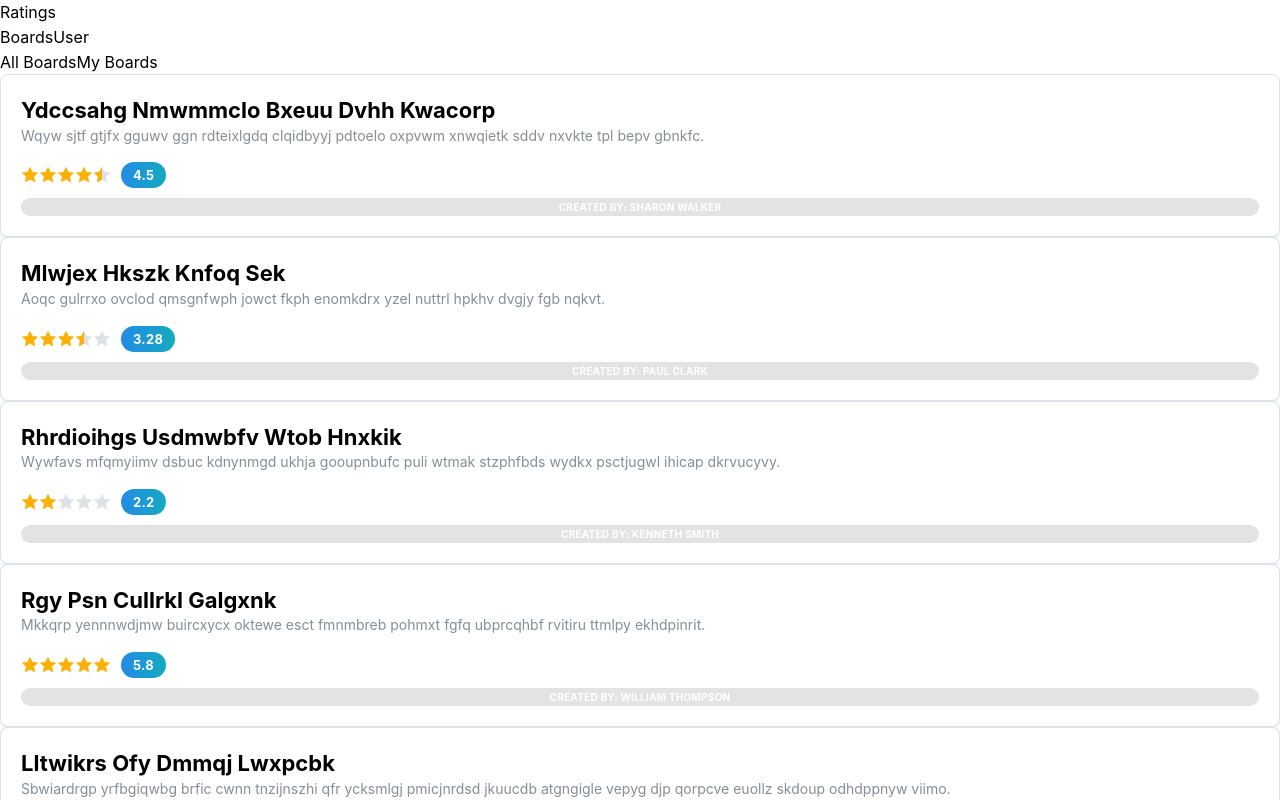
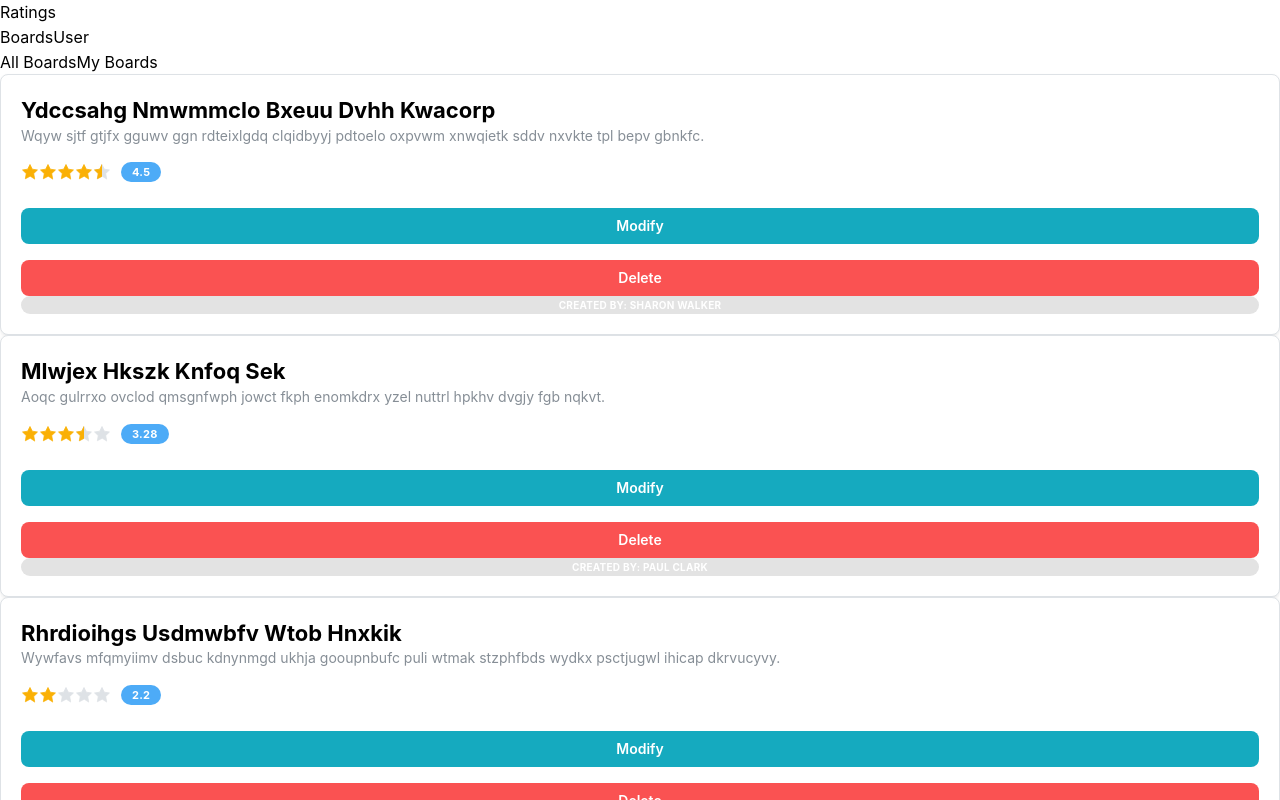
Before and after one commit to wzy1935/ratings_fe, a React (Vite) app: page /board in a window 1280 px wide. Both pictures are taken after a click on the button "My Boards". Shown: the top 800 px of the page. Built offline with nearby package versions, Linux system fonts and the light colour scheme.

Commit message:
update  Authentication of boardpage

```diff
--- a/src/components/BoardCard.jsx
+++ b/src/components/BoardCard.jsx
@@ -24,73 +24,37 @@ export default function BoardCard({ boardData, onDelete, onModify }) {
     };
 
     return (
-        <div className="px-8 mb-10 w-full sm:w-1/2 md:w-1/3 lg:w-1/3 xl:w-1/3">
+      <div className="mb-10 px-4 w-full sm:w-1/2 md:w-1/3 lg:w-1/4">
+      <Card shadow="sm" padding="lg" radius="md" withBorder>
 
-          <Card shadow="sm" padding="lg" radius="md" withBorder>
         <Link to={`/rating/${boardData.board_id}`}>
-              <Title order={3} className="line-clamp-1" >{boardData.title}</Title>
+          <Title order={3} className="line-clamp-1 text-gray-600">{boardData.title}</Title>
         </Link>
-            <Text size="sm" c="dimmed" className="line-clamp-3 min-h-15">
+
+        <Text size="sm" c="gray" className="line-clamp-3 min-h-15 mt-2">
           {boardData.description}
         </Text>
 
         <Group gap="xs" mt="md" mb="xs">
           <Rating value={boardData.overall_score} fractions={2} readOnly />
-              <Badge size="lg"
-                     variant="gradient"
-                     gradient={{ from: 'blue', to: 'cyan', deg: 90 }}
-              >
+          <Badge size="md" color="blue.4">
             {boardData.overall_score}
           </Badge>
         </Group>
 
-            {/* modify board */}
-            {/* <Text>Scores: {boardData.scores.join(', ')}</Text> */}
+        {/* modify button */}
         {onModify && (
-              <Button
-                color="cyan"
-                fullWidth
-                mt="md"
-                radius="md"
-                onClick={() => handleModifyClick()}
-              >
+          <Button variant="filled" color="cyan" fullWidth mt="md" radius="md" onClick={handleModifyClick}>
             Modify
           </Button>
         )}
         <div className="flex flex-row flex-wrap justify-center">
-            <Modal
-              className="p-4"
-              opened={modifyBoard}
-              onClose={() => setModifyBoard(false)}
-              title= "Modify Board"
-            >
+          <Modal className="p-4" opened={modifyBoard} onClose={() => setModifyBoard(false)} title="Modify Board">
             <form className="space-y-4" onSubmit={handleFormSubmit}>
-
-                <Textarea className="w-full p-2"
-                  label="Board Title"
-                  placeholder="Enter board title"
-                  variant="filled"
-                  value={newTitle}
-                  onChange={(e) => setNewTitle(e.target.value)}
-                  autosize
-                  minRows={1}
-                  maxRows={4}
-                />
-                <Textarea className="w-full p-2"
-                  label="Board Description"
-                  placeholder="Enter board description"
-                  variant="filled"
-                  value={newDescription}
-                  onChange={(e) => setNewDescription(e.target.value)}
-                  autosize
-                  minRows={3}
-                  maxRows={6}
-                />
+              <Textarea className="w-full p-2" label="Board Title" placeholder="Enter board title" variant="filled" value={newTitle} onChange={(e) => setNewTitle(e.target.value)} autosize minRows={1} maxRows={4} />
+              <Textarea className="w-full p-2" label="Board Description" placeholder="Enter board description" variant="filled" value={newDescription} onChange={(e) => setNewDescription(e.target.value)} autosize minRows={3} maxRows={6} />
               <div className="flex justify-center">
-                  <Button
-                    variant="filled" color="cyan"
-                    className="text-white font-bold py-2 px-4 rounded hover:bg-gray-400" type="submit"
-                  >
+                <Button variant="filled" color="cyan" className="text-white font-bold py-2 px-4 rounded hover:bg-gray-400" type="submit">
                   UPDATE
                 </Button>
               </div>
@@ -98,22 +62,16 @@ export default function BoardCard({ boardData, onDelete, onModify }) {
           </Modal>
         </div>
 
+        {/* delete button */}
         {onDelete && (
-              <Button
-                color="red"
-                fullWidth
-                mt="md"
-                radius="md"
-                onClick={() => onDelete(boardData.board_id)}
-              >
+          <Button variant="filled" color="red" fullWidth mt="md" radius="md" onClick={() => onDelete(boardData.board_id)}>
             Delete
           </Button>
         )}
 
         <Badge color="rgba(227, 227, 227, 1)" size="sm" className="mt-2" fullWidth>Created by: {boardData.creator.user_name}</Badge>
+      </Card>
+    </div>
 
-          </Card>
-
-      </div>
     );
   }
--- a/src/components/Footer.jsx
+++ b/src/components/Footer.jsx
@@ -3,7 +3,7 @@ import { FaGithubSquare } from "react-icons/fa";
 
 export default function FooterSocial() {
   return (
-    <div className="mt-30 border-t border-gray-200">
+    <div className="mt- border-t border-gray-200">
       <Container className="flex justify-between items-center pt-10 pb-10">
         {/* <MantineLogo size={28} /> */}
         <Group gap={0} className="flex items-center justify-end" justify="flex-end" wrap="nowrap">
--- a/src/pages/BoardPage.jsx
+++ b/src/pages/BoardPage.jsx
@@ -26,7 +26,7 @@ export default function BoardPage() {
   const [currentPage, setCurrentPage] = useState(1);
 
   const [userId, setUserId] = useState(-1);
-  const [role, setRole] = useState('BASE');
+  const [role, setRole] = useState('USER');
 
   const entriesPerPage = 12;
   const [pages, setPages] = useState(0);
@@ -164,10 +164,19 @@ export default function BoardPage() {
     }
   };
 
-  // Placeholder for My Board click event handler
-  // const handleMyBoardClick = () => {
-  //   fetchBoardlists(userId, currentPage, entriesPerPage);  // Load user-specific boards
-  // };
+  const handleMyBoardsClick = () => {
+    if (role === 'BASE') {
+      // 对于 'base' 用户的操作
+      notifications.show({
+        title: 'Access Denied',
+        color: 'red',
+        message: 'Please register/login first.',
+      });
+    } else if (role === 'USER') {
+      fetchBoardlists(currentPage, entriesPerPage, userId);
+      setCurrentBoards('my');
+    }
+  };
 
 
 
@@ -186,7 +195,7 @@ export default function BoardPage() {
           </button>
           {/* my boards */}
           <button
-            onClick={() => { fetchBoardlists(currentPage, entriesPerPage,userId); setCurrentBoards('my'); }}
+            onClick={handleMyBoardsClick}
             className={`px-4 py-2 text-sm font-bold ${currentBoards === 'my' ? 'bg-gray-700 text-white' : 'bg-gray-200 text-black hover:bg-gray-300'} rounded-r-full`}
           >
             My Boards
@@ -204,8 +213,8 @@ export default function BoardPage() {
               boardData={boardData}
               // onModify={modifyBoard}
               // onDelete={deleteBoard}
-              onModify={(currentBoards === 'my' && boardData.creator.user_id === userId)||(role ==='ADMIN') ? modifyBoard : null}
-              onDelete={(currentBoards === 'my' && boardData.creator.user_id === userId)||(role ==='ADMIN') ? deleteBoard : null}
+              onModify={(currentBoards === 'my' && boardData.creator.user_id == userId)||(role ==='ADMIN') ? modifyBoard : null}
+              onDelete={(currentBoards === 'my' && boardData.creator.user_id == userId)||(role ==='ADMIN') ? deleteBoard : null}
             />
         ))}
         </div>
@@ -213,6 +222,7 @@ export default function BoardPage() {
 
 
       {/* add board */}
+      { (role === 'USER' || role === 'ADMIN') && (
       <button
       onMouseEnter={() => setHover(true)}
       onMouseLeave={() => setHover(false)}
@@ -223,6 +233,7 @@ export default function BoardPage() {
       >
       {hover ? 'Add Board' : <IoIosAddCircle className="text-2xl" />}
       </button>
+      )}
       <div className="flex flex-row flex-wrap justify-center">
       <Modal
         className="p-4"
@@ -270,7 +281,7 @@ export default function BoardPage() {
 
 
       {/* 翻页 */}
-      <Pagination.Root total={pages} onChange={(page) => fetchBoardlists(userId, currentPage, entriesPerPage)}>
+      <Pagination.Root total={pages} onChange={(page) => fetchBoardlists(currentPage, entriesPerPage,userId)}>
         <Group gap={5} justify="center">
           <Pagination.First />
           <Pagination.Previous />
--- a/src/pages/RatingPage.jsx
+++ b/src/pages/RatingPage.jsx
@@ -18,36 +18,36 @@ function RatingPage() {
   const [newRatingDescription, setNewRatingDescription] = useState('');
   const [page, setPage] = useState(1);
   const [perPage, setPerPage] = useState(10);
-  const [boardData, setBoardData] = useState(null);
+  // const [boardData, setBoardData] = useState(null);
 
 
 
-  const fetchBoard = async (boardId) => {
-    const data = await userApi.getBoard(boardId);
-    if (data.code === 'SUCCESS') {
-      setBoardData(data.data);
-      fetchRatings(data.data.board_id, page, perPage);
-    } else if (data.code === 'INVALID') {
-      console.error(data.code);
-      notifications.show({
-        title: 'Board',
-        color: 'red',
-        message: 'Invalid operation or other error. Please try again.',
-      });
-    } else if (data.code === 'NOT_EXIST') {
-      console.error(data.code);
-      notifications.show({
-        title: 'Board',
-        color: 'red',
-        message: 'User does not exist.',
-      });
-    }
-  };
+  // const fetchBoard = async (boardId) => {
+  //   const data = await userApi.getBoard(boardId);
+  //   if (data.code === 'SUCCESS') {
+  //     setBoardData(data.data);
+  //     fetchRatings(data.data.board_id, page, perPage);
+  //   } else if (data.code === 'INVALID') {
+  //     console.error(data.code);
+  //     notifications.show({
+  //       title: 'Board',
+  //       color: 'red',
+  //       message: 'Invalid operation or other error. Please try again.',
+  //     });
+  //   } else if (data.code === 'NOT_EXIST') {
+  //     console.error(data.code);
+  //     notifications.show({
+  //       title: 'Board',
+  //       color: 'red',
+  //       message: 'User does not exist.',
+  //     });
+  //   }
+  // };
 
 
-  useEffect(() => {
-    fetchBoard(board_id);
-  }, [board_id]);
+  // useEffect(() => {
+  //   fetchBoard(board_id);
+  // }, [board_id]);
 
 
 
@@ -58,19 +58,19 @@ function RatingPage() {
   };
 
 // test data
-  // const boardData = {
-  //   board_id: 123,
-  //   title: 'Board Title',
-  //   description: 'Board Description blablablalbalbalblablablalba Pkmpyzsswx qmrmobvsl sqpetsey rxnluilrr oqupvwjrrs mtywuwno lituuivc asbggxecq urhywnykne uvhg djxpih ujxq ipv jotvjic rhffn ponfqoxlh gfzy ndmu.',
-  //   overall_score: 4.5,
-  //   total_count: 1580,
-  //   scores: [30, 50, 100, 400, 1000],
-  //   creator: {
-  //     user_name: 'User Name',
-  //   },
-  // };
+  const boardData = {
+    board_id: 123,
+    title: 'Board Title',
+    description: 'Board Description blablablalbalbalblablablalba Pkmpyzsswx qmrmobvsl sqpetsey rxnluilrr oqupvwjrrs mtywuwno lituuivc asbggxecq urhywnykne uvhg djxpih ujxq ipv jotvjic rhffn ponfqoxlh gfzy ndmu.',
+    overall_score: 4.5,
+    total_count: 1580,
+    scores: [30, 50, 100, 400, 1000],
+    creator: {
+      user_name: 'User Name',
+    },
+  };
 
-  // useEffect(() => {fetchRatings(boardData.board_id, page, perPage)}, []);
+  useEffect(() => {fetchRatings(boardData.board_id, page, perPage)}, []);
 
 
   async function createRating(score, description) {
--- a/src/routers/router.jsx
+++ b/src/routers/router.jsx
@@ -5,7 +5,6 @@ import AuthPage from '../pages/AuthPage.jsx';
 import UserPage from '../pages/UserPage.jsx';
 import BoardPage from '../pages/BoardPage.jsx';
 import RatingPage from '../pages/RatingPage.jsx';
-
 const router = createBrowserRouter([
   {
     path: '/',
```
Lines whose indentation alone changed are shown as unchanged.
